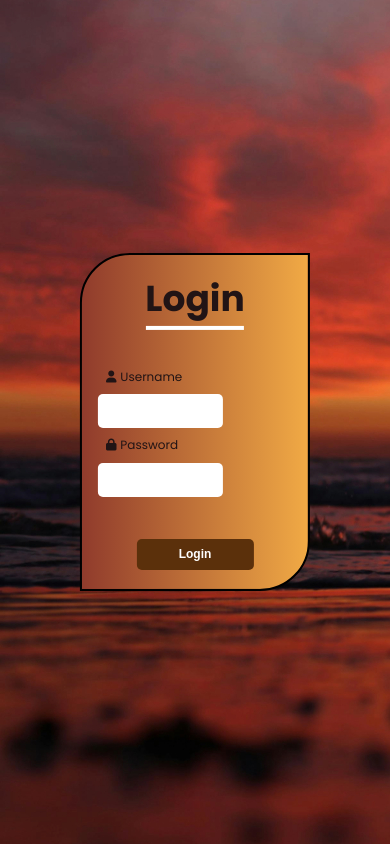
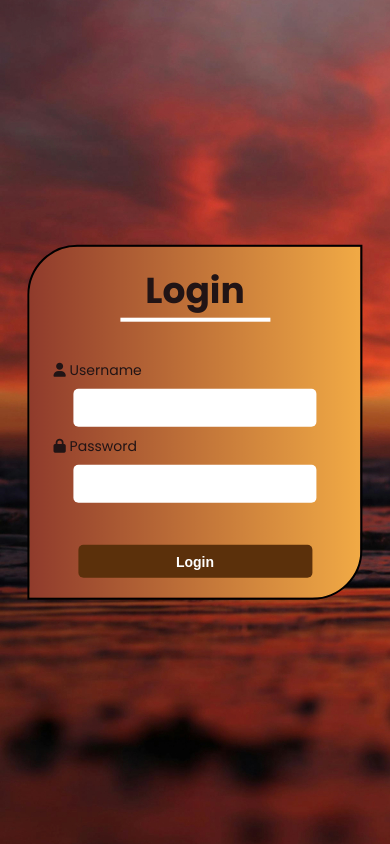
Before and after one commit to Artur-Aurelio/projetos, a plain HTML site: page paglogin2/index.html in a window 390 px wide. Drawn offline with Linux system fonts and the light colour scheme.

Commit message:
responsividadefinal

```diff
--- a/paglogin2/style.css
+++ b/paglogin2/style.css
@@ -11,7 +11,7 @@ body{
     background-color: #903b2c;
 }
 .box{
-    width: 50vw;/*ajeitar (pode usar clamp)*/
+    width: clamp(250px, 300px, 500px);/*ajeitar (pode usar clamp)*/
     /*height: 30vh;*/
     border: 2px solid black;
     border-radius: 50px 0px 50px 0px;
@@ -26,9 +26,12 @@ body{
     text-align: justify;
 }
 .title{
-    font-size: clamp(18px, 2.5vw, 24px);
+    font-size: clamp(18px, 2.5vw, 25px);
     margin-bottom: 4vh;
     color: #211415;
+    text-align: center;
+}
+.infos{
     text-align: center;
 }
 .type{
@@ -38,36 +41,35 @@ body{
     margin: 0.5vh;
     width: 20vw;
     padding: 0.5vh;
-    font-size: clamp(12px, 2vw, 18px);
+    font-size: clamp(14px, 2vw, 18px);
 }
 .espaco{
-    width: 30vw;
-    height: 3vh;
+    width: clamp(200px, 60vw, 300px);
+    height: 3.5vh;
     border-radius: 5px;
     background-color: white;
     border:none;
     padding: 0.5vh;
-
 }
 .botao{
     display: block;
     margin: auto;
     margin-top: 5vh;
     text-align: center;
-    width: 30vw;
+    width: clamp(200px, 60vw, 300px);
     padding: 1vh;
     font-weight: bold;
     color: white;
     background-color: #5b300b;
     border: none;
     border-radius: 5px;
-    font-size: clamp(12px, 2vw, 18px);
+    font-size: clamp(14px, 2vw, 18px);
 }
 .title::after{
     content: '';
     display: block;
     margin: 0 auto;
-    width: 25vw;
+    width: clamp(150px, 16vw, 500px);
     height: 0.5vh;
     background-color: white;
 }
@@ -89,3 +91,11 @@ body{
     color: black;
     transition: 0.2s;
 }
+@media screen and (max-width: 380px){
+    .box{
+        width: 70vw;
+    }
+    .espaco{
+        height: 3vh;
+    }
+}
```
